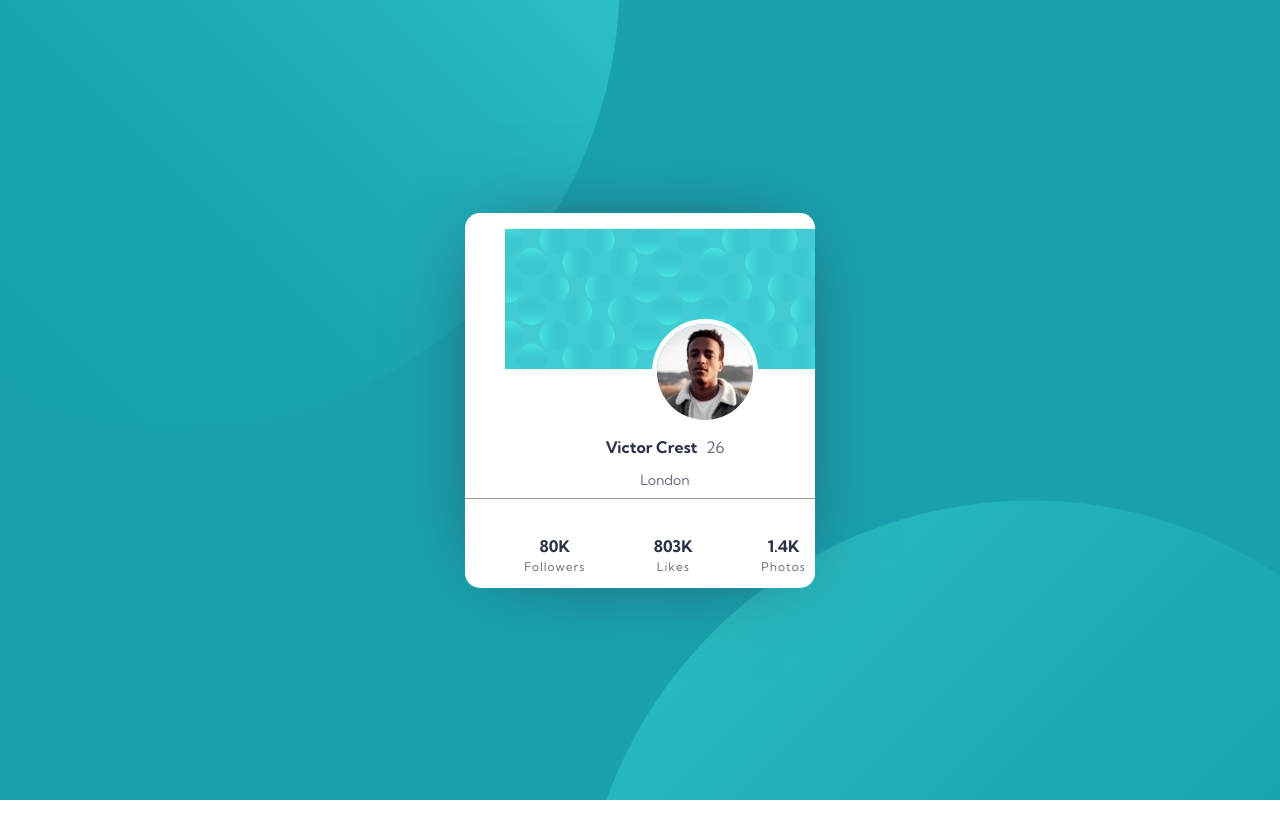
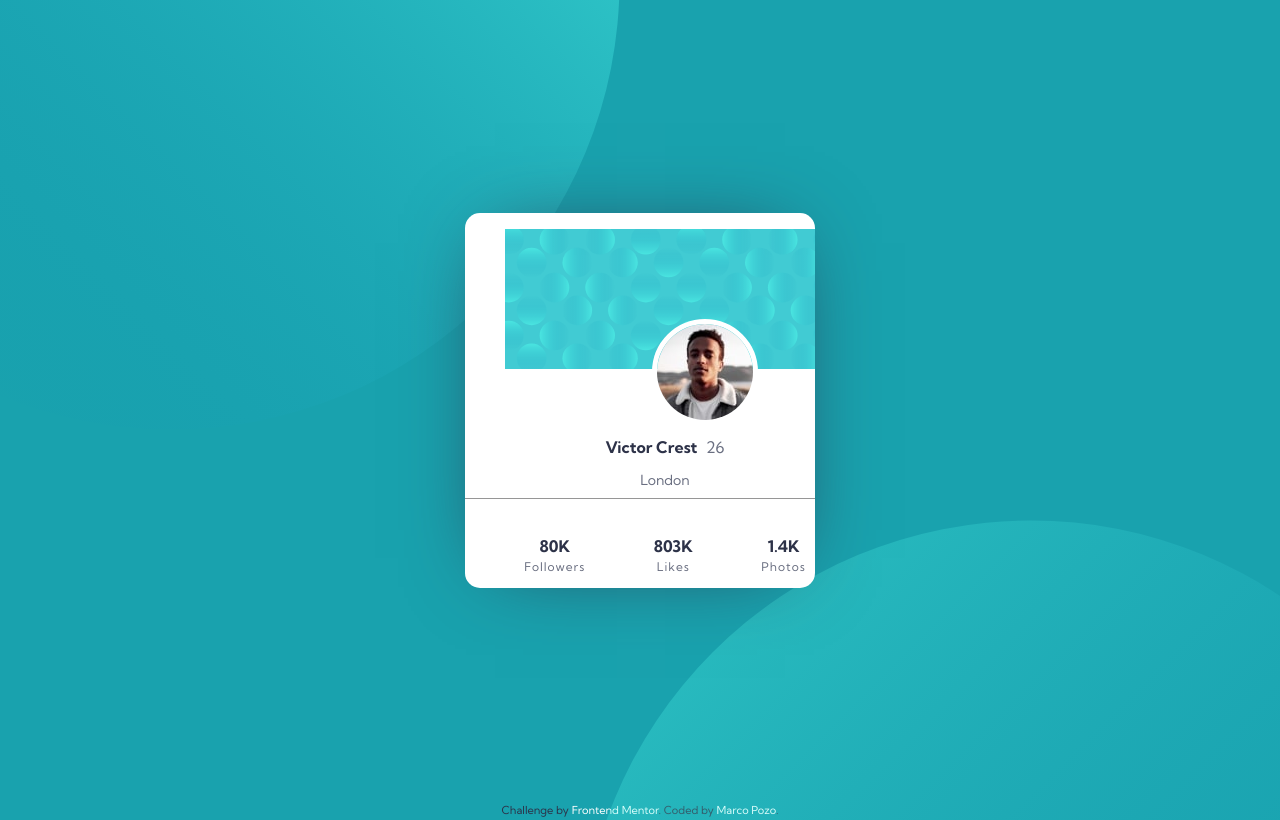
Before and after one commit to MarcoPozo/ProfileCardComponent, a plain HTML site: page index.html in a window 1280 px wide. Drawn offline with nearby package versions, Linux system fonts and the light colour scheme.

Commit message:
Commit final

```diff
--- a/css/style.css
+++ b/css/style.css
@@ -22,10 +22,15 @@
 
 body {
   width: 100vw;
-  height: 100vh;
   overflow: hidden;
   min-height: 100vh;
+  overflow-y: scroll;
+  height: calc(100vh + 20px);
   font-family: "Kumbh Sans", sans-serif;
+}
+
+a{
+  text-decoration: none;
 }
 
 img {
@@ -46,6 +51,7 @@ img {
   height: 900px;
 
   position: absolute;
+  pointer-events: none;
   background-size: cover;
   background-repeat: no-repeat;
 }
@@ -64,9 +70,9 @@ img {
 
 .container {
   width: 100%;
-  height: 100%;
+  height: calc(100% - 20px);
+
   position: relative;
-
   display: flex;
   align-items: center;
   justify-content: center;
@@ -173,6 +179,17 @@ img {
   color: var(--Dark-grayish-blue);
 }
 
+.attribution{
+  font-size: 11px;
+  line-height: 20px;
+  text-align: center;
+  color: var(--Very-dark-desaturated-blue);
+}
+
+.attribution a{
+  color: var(--White);
+}
+
 @media screen and (max-width: 765px) {
   .principal__circle--top {
     top: -500px;
--- a/index.html
+++ b/index.html
@@ -53,6 +53,19 @@
           </div>
         </article>
       </section>
+      <div class="attribution">
+        Challenge by
+        <a
+          href="https://www.frontendmentor.io/challenges/profile-card-component-cfArpWshJ/hub/profile-card-component-wSqkwz-eF"
+          target="_blank"
+          >Frontend Mentor</a
+        >. Coded by
+        <a
+          href="https://www.frontendmentor.io/profile/MarcoPozo"
+          target="_blank"
+          >Marco Pozo</a
+        >.
+      </div>
     </main>
   </body>
 </html>
```
